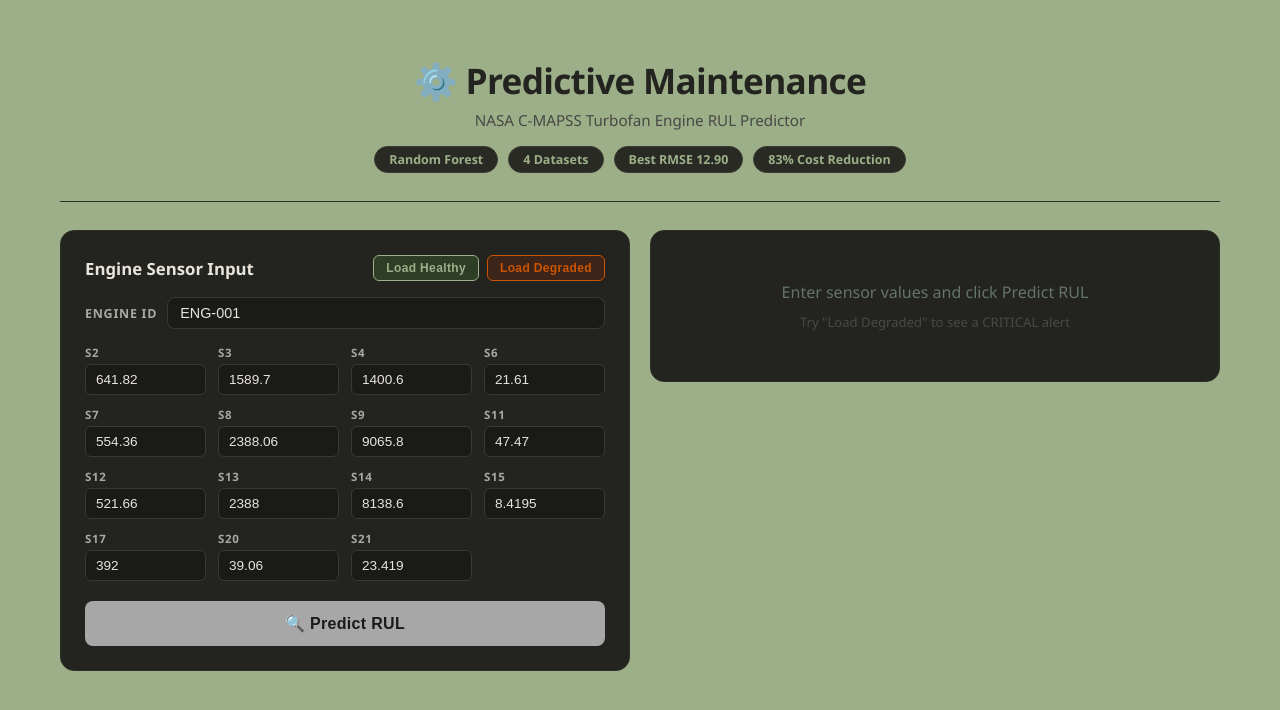
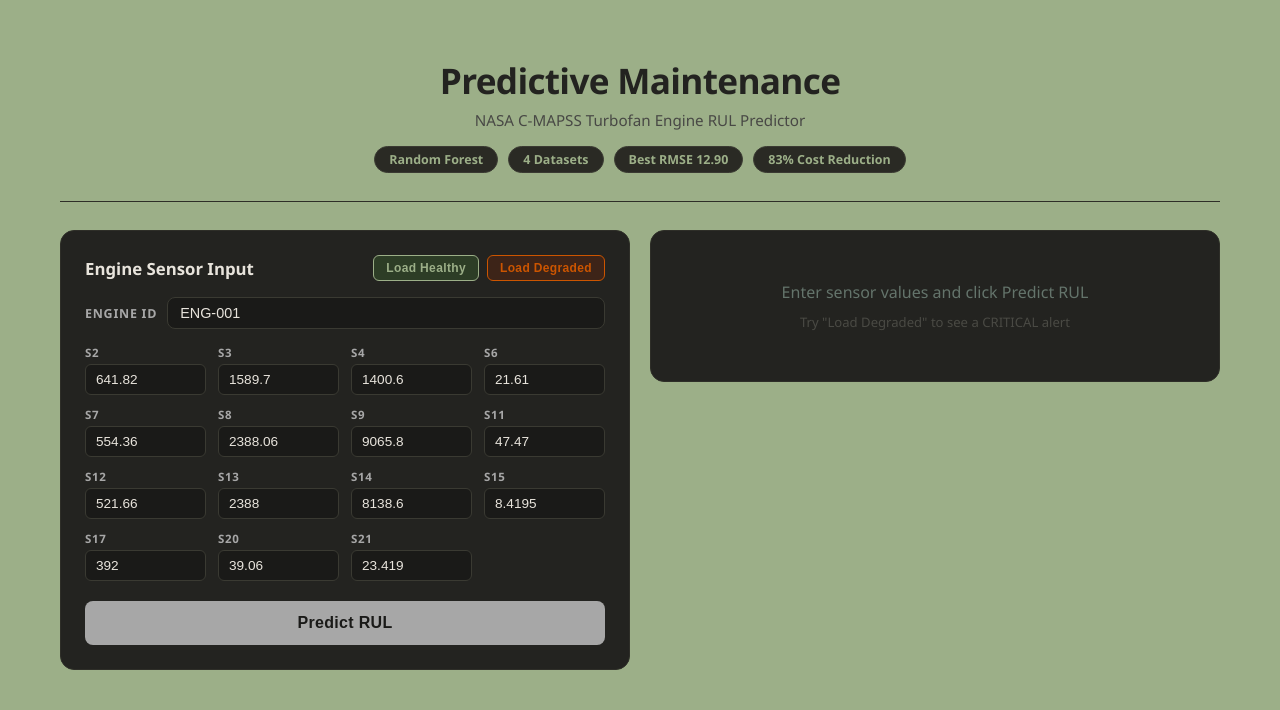
Before and after one commit to Arisha2902/Predictive-Maintenance--RUL-Prediction, a React (Create React App) app in the folder frontend/: page / in a window 1280 px wide. Shown: the top 710 px of the page. Built offline with nearby package versions, Linux system fonts and the light colour scheme.

Commit message:
frontend changes

```diff
--- a/frontend/src/App.js
+++ b/frontend/src/App.js
@@ -185,7 +185,7 @@
   return (
     <div className="app">
       <div className="header">
-        <h1>⚙️ Predictive Maintenance</h1>
+        <h1>Predictive Maintenance</h1>
         <p>NASA C-MAPSS Turbofan Engine RUL Predictor</p>
         <div className="badges">
           <span className="badge">Random Forest</span>
@@ -244,7 +244,7 @@
               className="predict-btn"
               onClick={handlePredict}
               disabled={loading}>
-              {loading ? '⏳ Predicting...' : '🔍 Predict RUL'}
+              {loading ? ' Predicting...' : ' Predict RUL'}
             </button>
           </div>
         </div>
```
